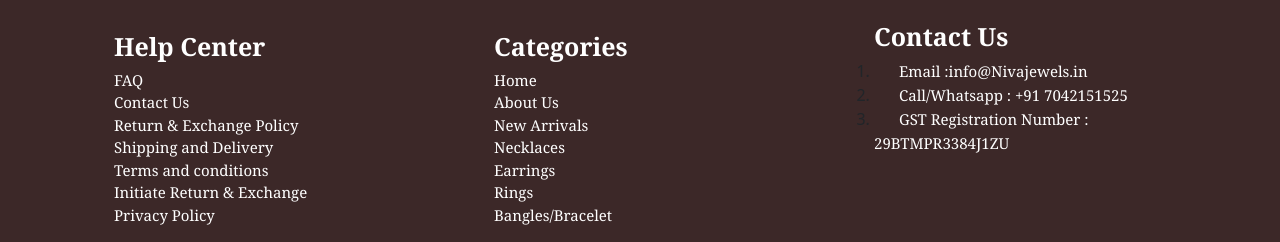
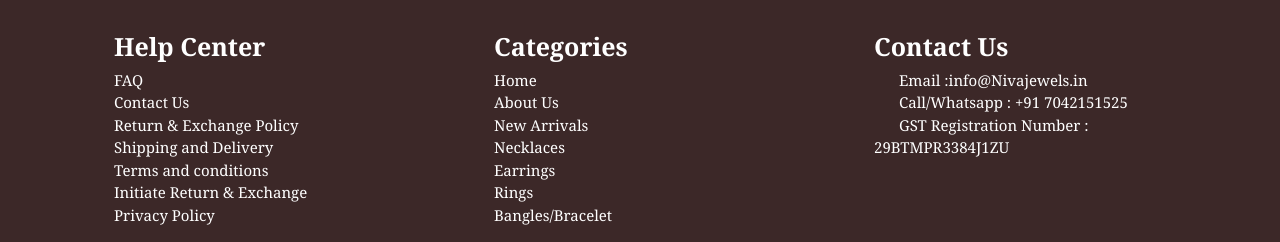
Before and after one commit to vrock6849-creator/niva, a plain HTML site: page index.html in a window 1280 px wide. Shown: the part 4368-4610 px from the top of the page. Drawn offline with nearby package versions, Linux system fonts and the light colour scheme.

Commit message:
Update index.html

```diff
--- a/index.html
+++ b/index.html
@@ -266,7 +266,7 @@
                     </ol>
                 </div>
                 <div class="col-12 col-md-4">
-                    <ol>
+                    <ol class='list-footer'>
                         <h1 class="list-footer-heading">Contact Us</h1>
                         <li>
                             <a class="list-footers" href="#">Email :info@Nivajewels.in</a>
```
